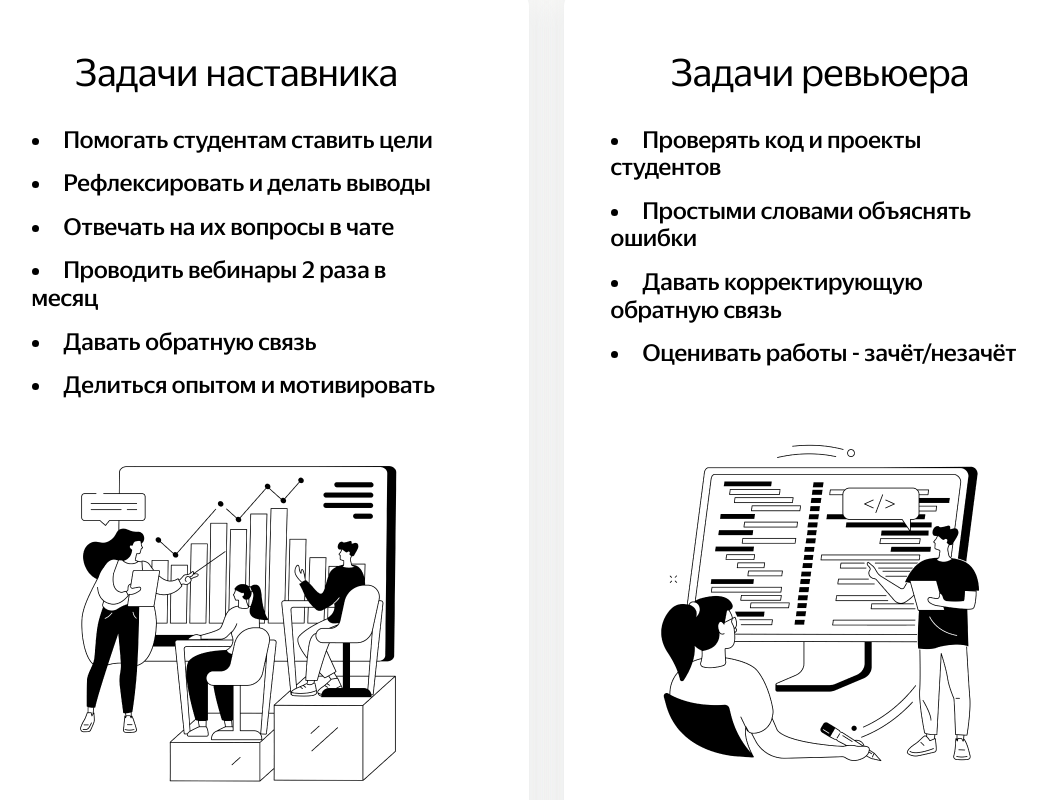
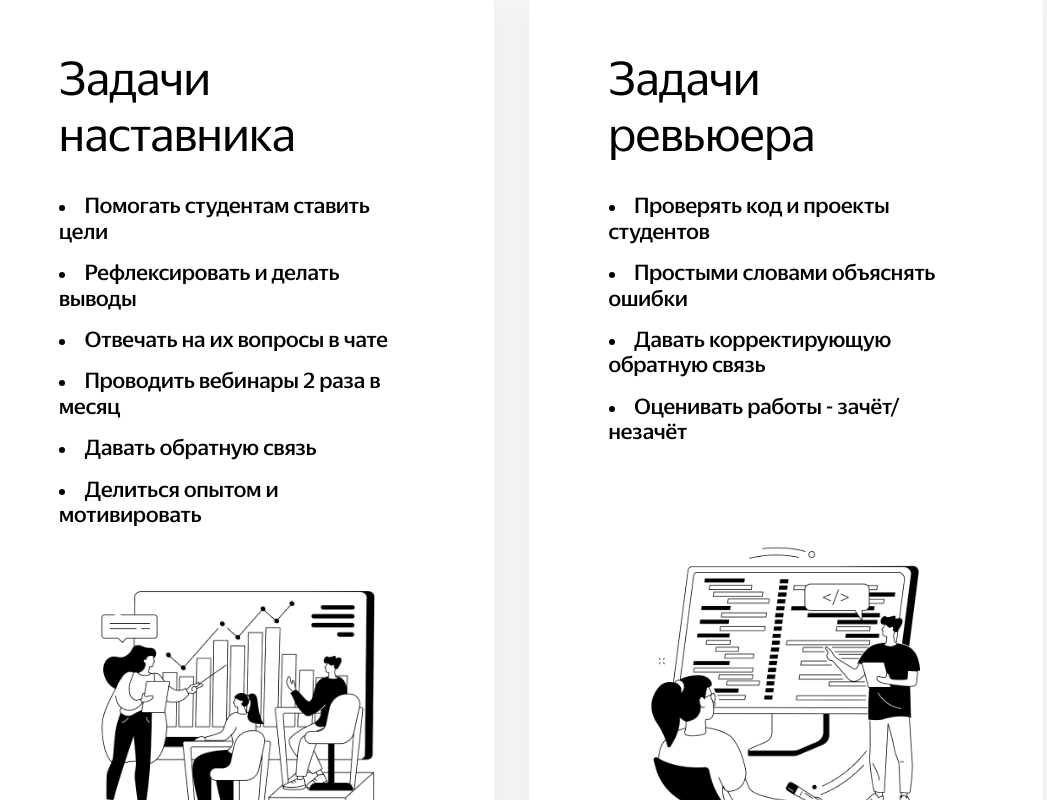
Before and after one commit to NurgaleevaDi/hr-landing, a React (Create React App) app: page / in a window 1280 px wide. Shown: the part 740-1540 px from the top of the page, without its empty margins (129-1176 px from the left). Built offline with nearby package versions, Linux system fonts and the light colour scheme; no server answers.

Commit message:
fix block Tasks

```diff
--- a/src/components/Tasks/Tasks.css
+++ b/src/components/Tasks/Tasks.css
@@ -1,7 +1,7 @@
 .tasks {
   margin: auto;
   display: flex;
-  justify-content: center;
+  /* justify-content: center; */
   margin-left: 108px;
   margin-right: 108px;
 }
@@ -9,7 +9,9 @@
 .tasks__container {
   background: #FFFFFF;
   border-radius: 15px;
-  max-width: 595px;
+  width: calc(50% - 17.5px);
+  padding-left: 80px;
+  padding-right: 80px;
   box-sizing: border-box;
   box-shadow:
     15px -15px 20px rgba(143, 157, 167, 0.05),
@@ -18,17 +20,12 @@
     15px 15px 20px rgba(143, 157, 167, 0.05);
   display: flex;
   flex-direction: column;
+  justify-content: center;
+  align-items: center;
 }
 
 .tasks__container_first {
   margin-right: 35px;
-  padding-left: 87px;
-  padding-right: 87px;
-}
-
-.tasks__container_second {
-  padding-left: 47px;
-  padding-right: 48px;
 }
 
 .tasks__info {
@@ -55,9 +52,8 @@
   margin: 0 auto;
   margin-bottom: 30px;
   margin-top: 60px;
-  font-style: normal;
   font-weight: 400;
-  font-size: 39px;
+  font-size: 48px;
   line-height: 1.17;
 }
 
@@ -66,13 +62,13 @@
   margin-bottom: 25px;
   font-style: normal;
   font-weight: 400;
-  font-size: 28px;
+  font-size: 24px;
   line-height: 1.17;
   text-align: center;
 }
 
 .tasks__list {
-  margin: 0 auto;
+  margin: 0;
   margin-bottom: 45px;
   list-style-position: inside;
 }
@@ -81,13 +77,21 @@
   list-style-type: disc;
   font-style: normal;
   font-weight: 500;
-  font-size: 24px;
+  font-size: 22px;
   line-height: 1.15;
   margin-bottom: 16px;
 }
 
+.tasks__item::marker {
+  font-size: 0.85em;
+}
+
 .tasks__item:last-child {
   margin-bottom: 0;
+}
+
+.tasks__image {
+  width: 100%;
 }
 
 .tasks__button {
@@ -97,8 +101,9 @@
   background-color: #262626;
   border-radius: 14px;
   min-height: 60px;
-  padding-left: 93px;
-  padding-right: 93px;
+  width: 100%;
+  /* padding-left: 93px;
+  padding-right: 93px; */
   cursor: pointer;
   transition: background-color 0.3s;
 }
```
